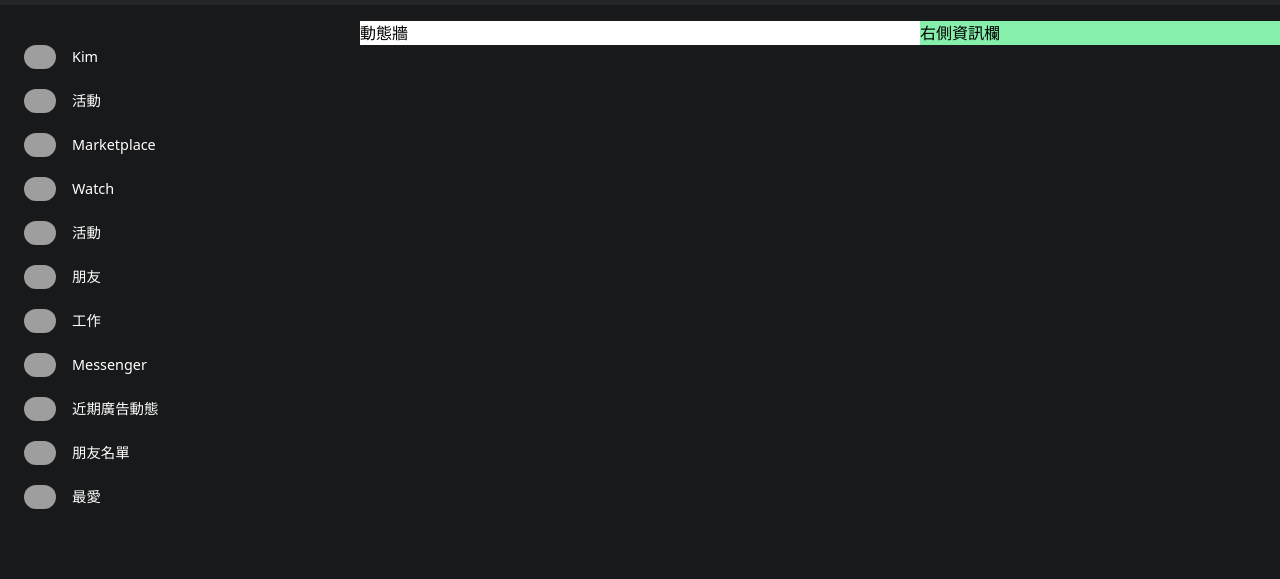
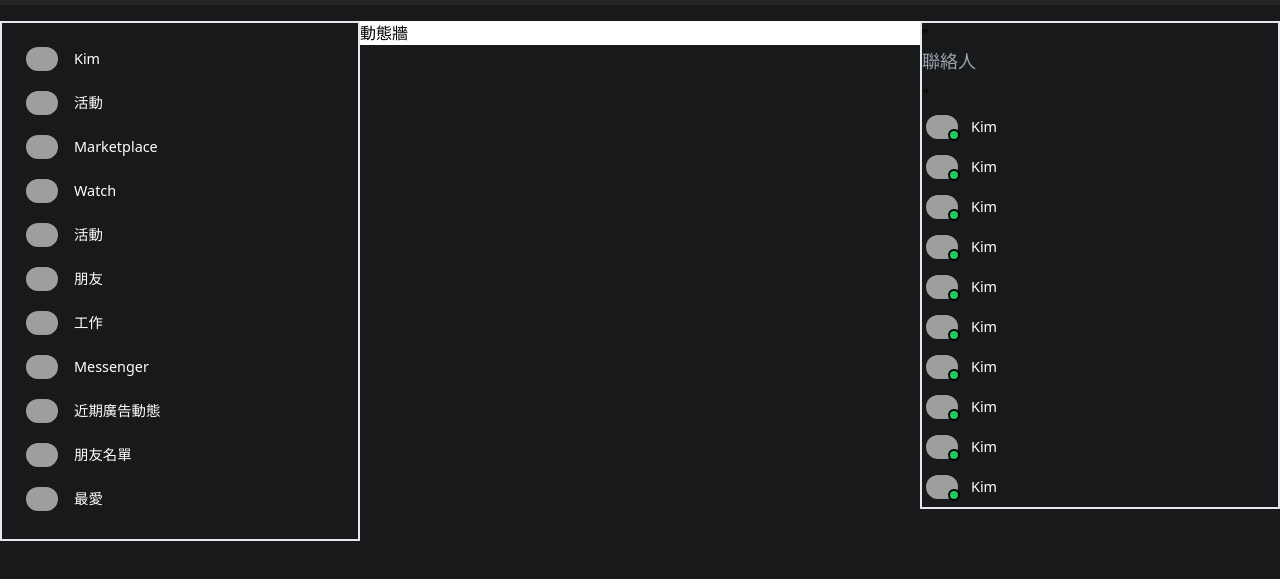
Before and after one commit to JiunJieLin/Tailwind-Project-FB-page, a website built with Vite: page index.html in a window 1280 px wide. Shown: the part 51-630 px from the top of the page. Built offline with nearby package versions, Linux system fonts and the light colour scheme; grey boxes are pictures that could not be loaded.

Commit message:
right list done

```diff
--- a/index.html
+++ b/index.html
@@ -195,28 +195,18 @@
     <main class="flex min-h-[100vh] pt-main-span">
       <!-- 左側資訊欄 -->
       <div
-        class="sticky top-main-span hidden h-full w-full max-w-[360px] p-4 lg:block"
+        class="sticky top-main-span hidden h-full w-full max-w-[360px] border-2 p-4 lg:block"
         id="left-list"
-      >
-        <div
-          class="mb-1 flex w-full cursor-pointer items-center justify-items-center rounded p-2 hover:bg-fb-input"
-        >
-          <div class="mr-4 w-[32px] overflow-hidden rounded-full">
-            <img src="https://bruce-fe-fb.web.app/image/avator.png" />
-          </div>
-          <div><p class="text-[.9rem] text-white">Kim</p></div>
-        </div>
-      </div>
+      ></div>
       <!-- 動態牆 -->
       <div class="mx-auto w-full max-w-[744px]">
         <p class="w-full bg-white">動態牆</p>
       </div>
       <!-- 右側資訊欄 -->
       <div
-        class="sticky top-main-span hidden h-full w-full max-w-[360px] lg:block"
-      >
-        <p class="w-full bg-green-300">右側資訊欄</p>
-      </div>
+        class="sticky top-main-span hidden h-full w-full max-w-[360px] border-2 lg:block"
+        id="right-list"
+      ></div>
     </main>
     <script type="module" src="./src/main.js"></script>
   </body>
--- a/src/main.js
+++ b/src/main.js
@@ -129,3 +129,31 @@ const lists = function () {
 };
 
 lists();
+
+//右側 bar
+const rightList = document.getElementById("right-list");
+const renderRightList = function (name, img) {
+  const items = `<div
+          class="flex w-full cursor-pointer items-center justify-items-center rounded py-2 px-1 hover:bg-fb-input"
+        >
+          <div class="w-[45px]">
+            <div class="relative w-[32px]">
+              <div class="overflow-hidden rounded-full">
+                <img src="${img}" />
+              </div>
+              <div
+                class="absolute bottom-0 right-0 h-[8px] w-[8px] rounded-full bg-green-500 ring-2 ring-black"
+              ></div>
+            </div>
+          </div>
+          <div><p class="text-[.9rem] text-white">${name}</p></div>
+        </div>`;
+  return items;
+};
+let str = `"<p class="mb-2 w-full text-gray-400 text-lg">聯絡人</p>"`;
+for (let i = 0; i < 10; i++) {
+  str =
+    str +
+    renderRightList("Kim", "https://bruce-fe-fb.web.app/image/avator.png");
+}
+rightList.innerHTML = str;
```
